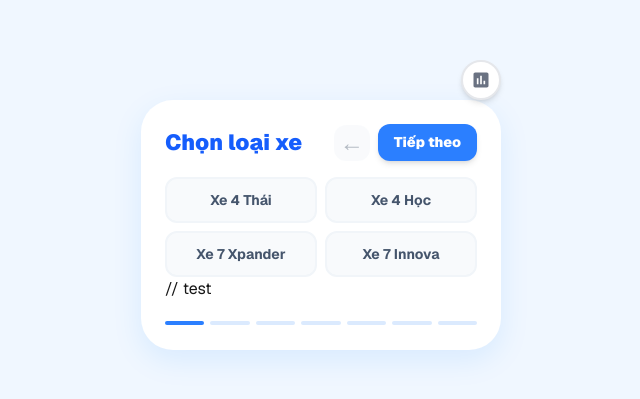
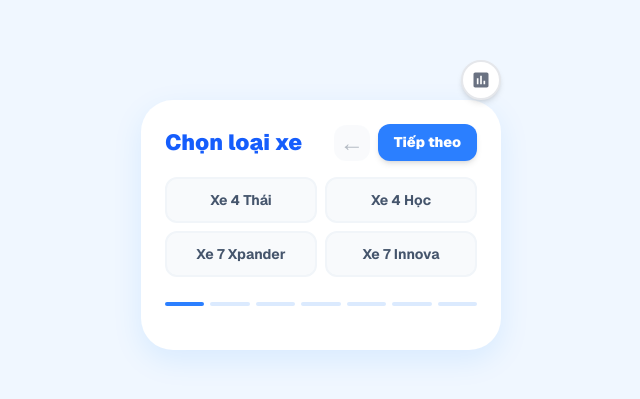
Before and after one commit to thanhhung0600/tinhtien, a Next.js app: page / in a window 1280 px wide. Shown: the part 175-574 px from the top of the page, without its empty margins (319-959 px from the left). Built offline with nearby package versions, Linux system fonts and the light colour scheme.

Commit message:
giao diện 8

```diff
--- a/src/app/page.js
+++ b/src/app/page.js
@@ -168,7 +168,7 @@ export default function FormNhapLieu() {
                                     />
                                 )}
                             </div>
-// test
+
                             {/* Thanh tiến trình */}
                             <div className="flex gap-1.5 w-full mt-5 mb-5 shrink-0">
                                 {steps.map((step, index) => {
```
